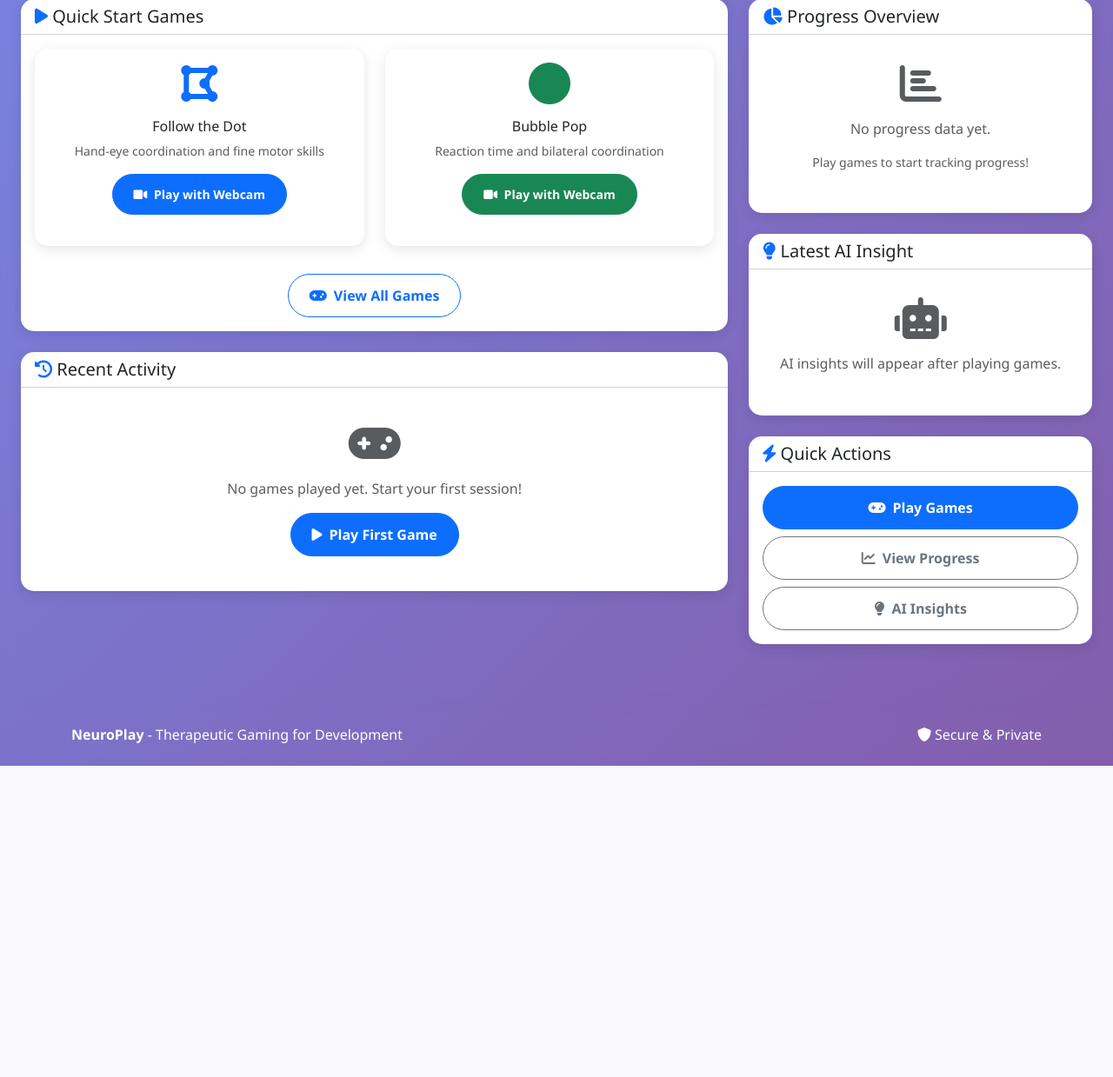
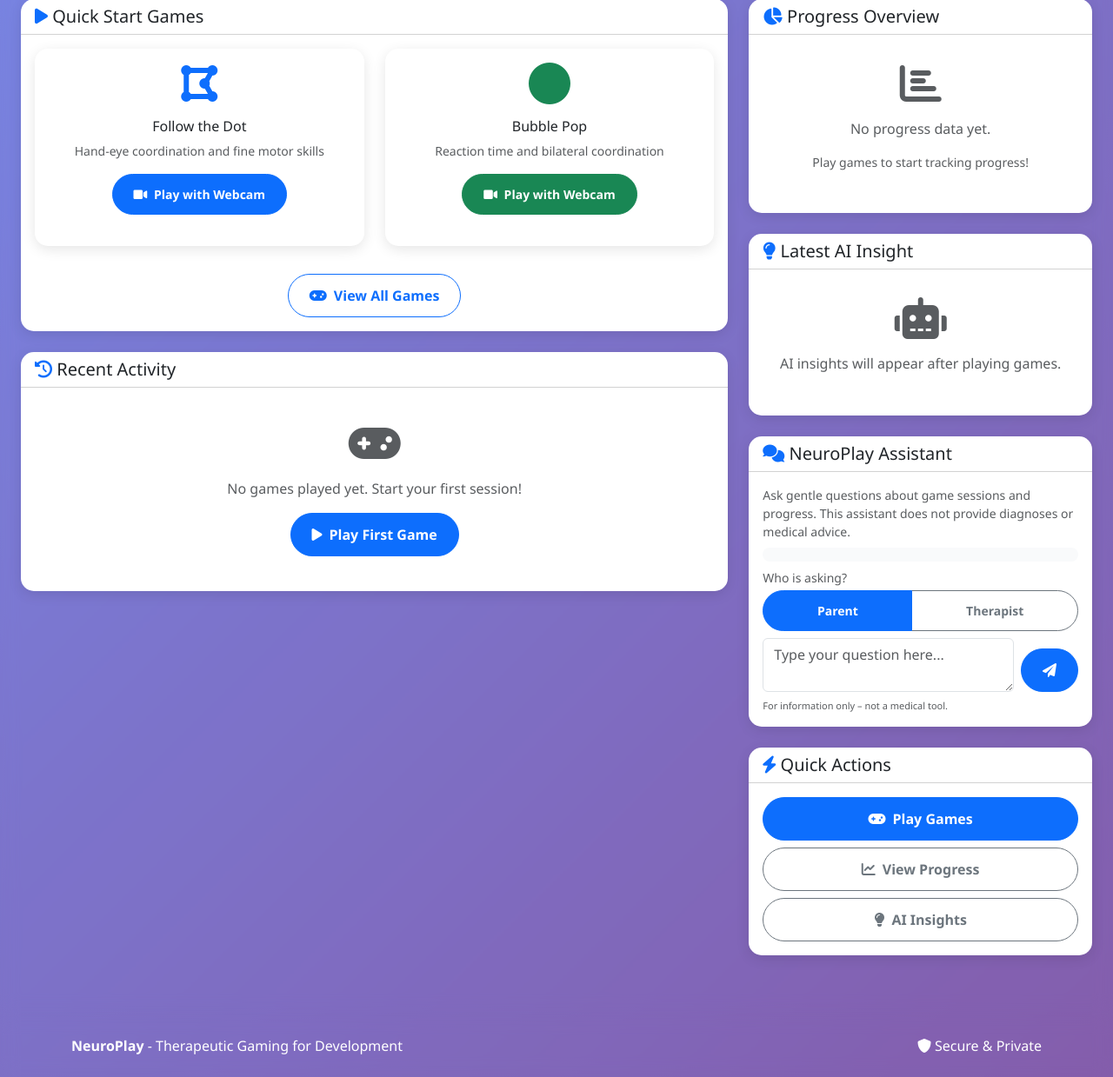
Before and after one commit to AnnaBinoy09/Nueroplay, a Flask app: page /dashboard in a window 1280 px wide. Shown: the part 531-1770 px from the top of the page at 87% size. Before the commit the page ends 1412 px from the top, so only its background shows below. Run offline with Flask 3, Linux system fonts and the light colour scheme; the visitor is signed in with stand-in values (Sample User, id 1); data that the repository does not hold is empty.

Commit message:
Update dashboard.html

```diff
--- a/templates/dashboard.html
+++ b/templates/dashboard.html
@@ -274,6 +274,55 @@
                 </div>
             </div>
 
+            <!-- NeuroPlay Assistant Chatbot -->
+            <div class="card mb-4">
+                <div class="card-header bg-transparent">
+                    <h5 class="mb-0">
+                        <i class="fas fa-comments text-primary"></i> NeuroPlay Assistant
+                    </h5>
+                </div>
+                <div class="card-body">
+                    <p class="small text-muted mb-2">
+                        Ask gentle questions about game sessions and progress.
+                        This assistant does not provide diagnoses or medical advice.
+                    </p>
+
+                    <div id="chat-window" style="
+                        max-height: 260px;
+                        overflow-y: auto;
+                        padding: 8px;
+                        border-radius: 10px;
+                        background: #f9fafb;
+                        margin-bottom: 8px;
+                    "></div>
+
+                    <div class="mb-2">
+                        <small class="text-muted d-block mb-1">Who is asking?</small>
+                        <div class="btn-group btn-group-sm w-100" role="group">
+                            <button type="button" class="btn btn-outline-primary active" id="audience-parent">
+                                Parent
+                            </button>
+                            <button type="button" class="btn btn-outline-secondary" id="audience-therapist">
+                                Therapist
+                            </button>
+                        </div>
+                    </div>
+
+                    <div class="d-flex align-items-end gap-2">
+                        <textarea id="chat-input" rows="2" class="form-control"
+                                  placeholder="Type your question here..."></textarea>
+                        <button id="chat-send-btn" class="btn btn-primary">
+                            <i class="fas fa-paper-plane"></i>
+                        </button>
+                    </div>
+
+                    <small class="text-muted d-block mt-2" style="font-size: 11px;">
+                        For information only – not a medical tool.
+                    </small>
+                </div>
+            </div>
+
+
             <!-- Quick Actions -->
             <div class="card">
                 <div class="card-header bg-transparent">
@@ -329,4 +378,102 @@
     });
 });
 </script>
+
+<script>
+document.addEventListener("DOMContentLoaded", function () {
+    const chatWindow = document.getElementById("chat-window");
+    const chatInput = document.getElementById("chat-input");
+    const chatSendBtn = document.getElementById("chat-send-btn");
+    const btnParent = document.getElementById("audience-parent");
+    const btnTherapist = document.getElementById("audience-therapist");
+
+    let currentAudience = "parent";
+
+    function setAudience(aud) {
+        currentAudience = aud;
+        if (aud === "parent") {
+            btnParent.classList.add("btn-primary", "active");
+            btnParent.classList.remove("btn-outline-primary");
+            btnTherapist.classList.remove("btn-primary", "active");
+            btnTherapist.classList.add("btn-outline-secondary");
+        } else {
+            btnTherapist.classList.add("btn-primary", "active");
+            btnTherapist.classList.remove("btn-outline-secondary");
+            btnParent.classList.remove("btn-primary", "active");
+            btnParent.classList.add("btn-outline-primary");
+        }
+    }
+
+    btnParent.addEventListener("click", () => setAudience("parent"));
+    btnTherapist.addEventListener("click", () => setAudience("therapist"));
+
+    function addMessage(text, who) {
+        const wrapper = document.createElement("div");
+        wrapper.className = "mb-2 text-" + (who === "user" ? "end" : "start");
+
+        const bubble = document.createElement("div");
+        bubble.style.display = "inline-block";
+        bubble.style.padding = "6px 10px";
+        bubble.style.borderRadius = "12px";
+        bubble.style.maxWidth = "85%";
+        bubble.style.fontSize = "14px";
+        bubble.textContent = text;
+
+        if (who === "user") {
+            bubble.style.backgroundColor = "#dbeafe";
+            bubble.style.color = "#1e3a8a";
+            bubble.style.borderBottomRightRadius = "3px";
+        } else {
+            bubble.style.backgroundColor = "#e5e7eb";
+            bubble.style.color = "#111827";
+            bubble.style.borderBottomLeftRadius = "3px";
+        }
+
+        wrapper.appendChild(bubble);
+        chatWindow.appendChild(wrapper);
+        chatWindow.scrollTop = chatWindow.scrollHeight;
+    }
+
+    async function sendMessage() {
+        const text = chatInput.value.trim();
+        if (!text) return;
+        addMessage(text, "user");
+        chatInput.value = "";
+        chatInput.disabled = true;
+        chatSendBtn.disabled = true;
+
+        try {
+            const res = await fetch("{{ url_for('chat') }}", {
+                method: "POST",
+                headers: { "Content-Type": "application/json" },
+                body: JSON.stringify({
+                    message: text,
+                    audience: currentAudience,
+                }),
+            });
+            const data = await res.json();
+            if (data.reply) {
+                addMessage(data.reply, "bot");
+            } else if (data.error) {
+                addMessage("Sorry, I couldn't answer right now.", "bot");
+            }
+        } catch (err) {
+            console.error(err);
+            addMessage("Connection problem – please try again later.", "bot");
+        } finally {
+            chatInput.disabled = false;
+            chatSendBtn.disabled = false;
+            chatInput.focus();
+        }
+    }
+
+    chatSendBtn.addEventListener("click", sendMessage);
+    chatInput.addEventListener("keydown", function (e) {
+        if (e.key === "Enter" && !e.shiftKey) {
+            e.preventDefault();
+            sendMessage();
+        }
+    });
+});
+</script>
 {% endblock %}
```
